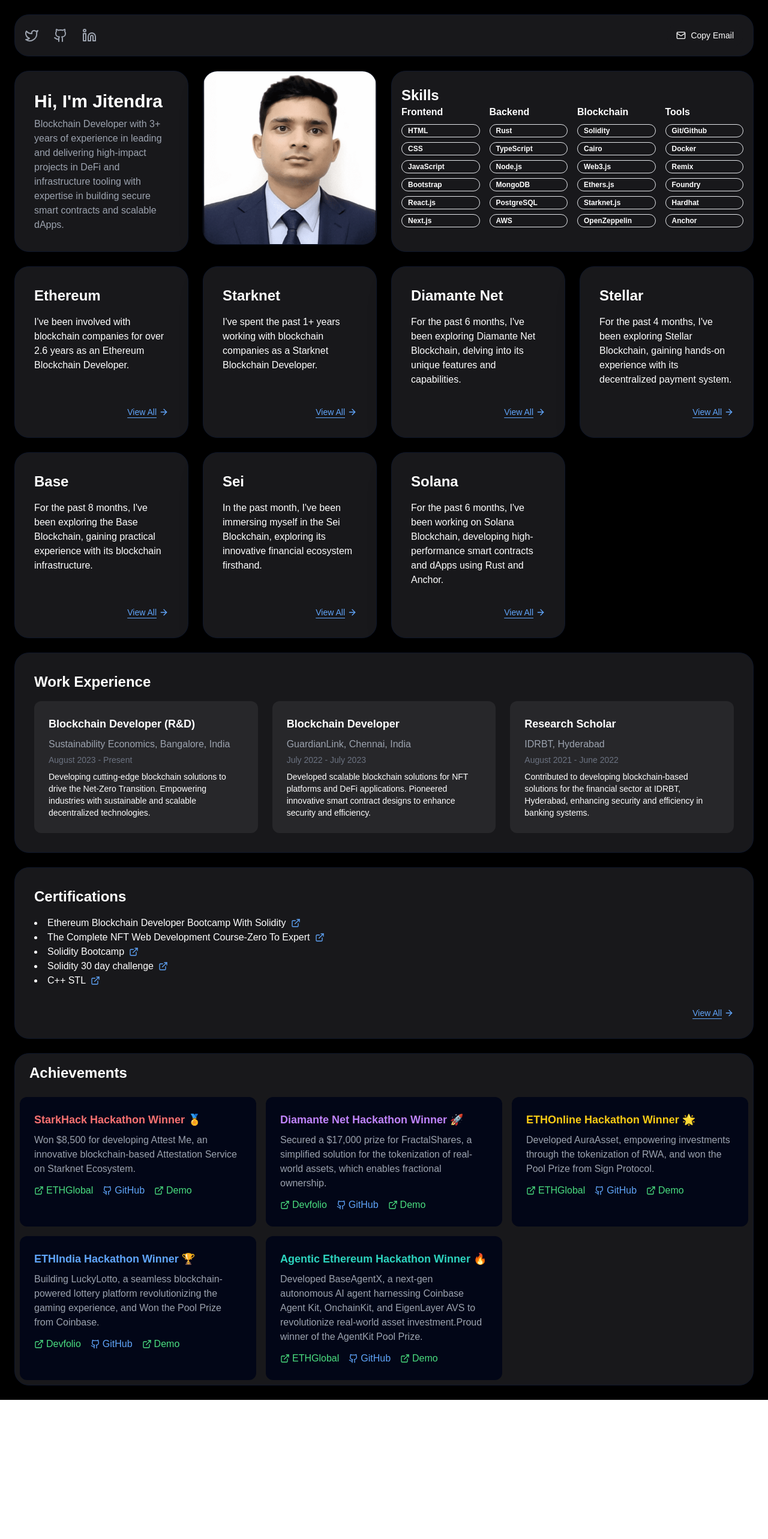
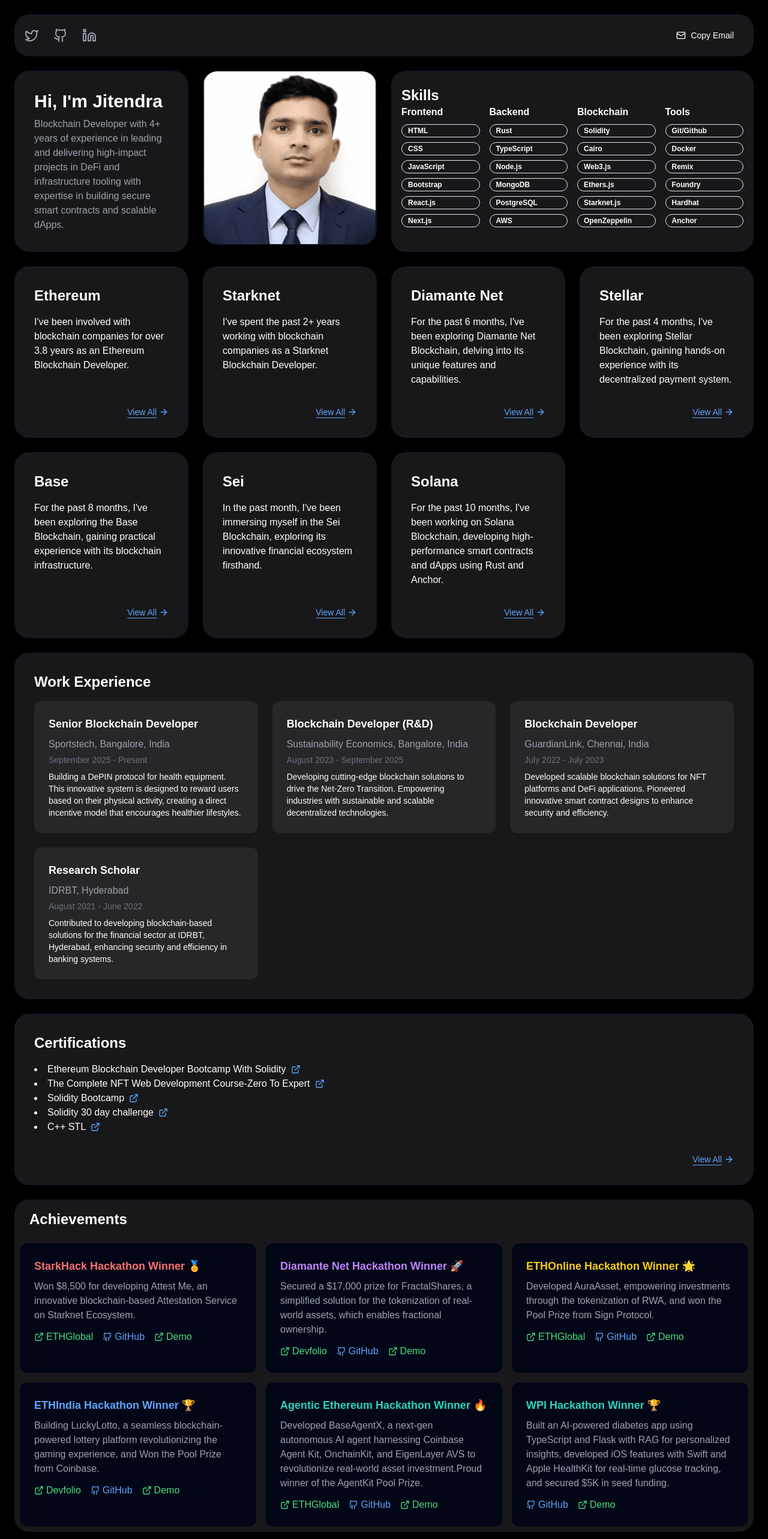
Before and after one commit to jitendragangwar123/Portfolio, a Next.js app: page / in a window 1280 px wide. Shown: the top 2566 px of the page at 60% size. Before the commit the page ends 2334 px from the top, so only its background shows below. Built offline with nearby package versions, Linux system fonts and the light colour scheme.

Commit message:
feat:experience updated

```diff
--- a/src/app/page.tsx
+++ b/src/app/page.tsx
@@ -23,7 +23,15 @@
 import SeiBg from "@/assets/tech-bg/sei-bg.png";
 import SolanaBg from "@/assets/tech-bg/solana-bg.jpg";
 
-type CardVariant = "ethereum" | "starknet" | "diamante" | "stellar" | "base" | "sei" | "solana" | "default";
+type CardVariant =
+  | "ethereum"
+  | "starknet"
+  | "diamante"
+  | "stellar"
+  | "base"
+  | "sei"
+  | "solana"
+  | "default";
 
 export default function Home() {
   const [ethereumDialogOpen, setEthereumDialogOpen] = React.useState(false);
@@ -33,7 +41,6 @@
   const [baseDialogOpen, setBaseDialogOpen] = React.useState(false);
   const [seiDialogOpen, setSeiDialogOpen] = React.useState(false);
   const [solanaDialogOpen, setSolanaDialogOpen] = React.useState(false);
-
 
   const [certificationsDialogOpen, setCertificationsDialogOpen] =
     React.useState(false);
@@ -70,7 +77,7 @@
             Hi, I&apos;m Jitendra
           </h1>
           <p className="text-gray-400 text-sm sm:text-base">
-            Blockchain Developer with 3+ years of experience in leading and
+            Blockchain Developer with 4+ years of experience in leading and
             delivering high-impact projects in DeFi and infrastructure tooling
             with expertise in building secure smart contracts and scalable
             dApps.
@@ -150,7 +157,7 @@
         >
           <h2 className="text-xl sm:text-2xl font-bold mb-4">Ethereum</h2>
           <p className="mb-4 text-sm sm:text-base">
-            I&apos;ve been involved with blockchain companies for over 2.6 years
+            I&apos;ve been involved with blockchain companies for over 3.8 years
             as an Ethereum Blockchain Developer.
           </p>
         </Card>
@@ -165,7 +172,7 @@
         >
           <h2 className="text-xl sm:text-2xl font-bold mb-4">Starknet</h2>
           <p className="mb-4 text-sm sm:text-base">
-            I&apos;ve spent the past 1+ years working with blockchain companies
+            I&apos;ve spent the past 2+ years working with blockchain companies
             as a Starknet Blockchain Developer.
           </p>
         </Card>
@@ -225,8 +232,8 @@
         >
           <h2 className="text-xl sm:text-2xl font-bold mb-4">Sei</h2>
           <p className="mb-4 text-sm sm:text-base">
-            In the past month, I&apos;ve been immersing myself in the Sei Blockchain,
-            exploring its innovative financial ecosystem firsthand.
+            In the past month, I&apos;ve been immersing myself in the Sei
+            Blockchain, exploring its innovative financial ecosystem firsthand.
           </p>
         </Card>
 
@@ -234,13 +241,16 @@
         <Card
           className="col-span-1 sm:col-span-2 lg:col-span-1 bg-zinc-900"
           onClick={() => setSolanaDialogOpen(true)}
-          viewAllButton={<ViewAllButton onClick={() => setSolanaDialogOpen(true)} />}
+          viewAllButton={
+            <ViewAllButton onClick={() => setSolanaDialogOpen(true)} />
+          }
           variant="solana"
         >
           <h2 className="text-xl sm:text-2xl font-bold mb-4">Solana</h2>
           <p className="mb-4 text-sm sm:text-base">
-            For the past 6 months, I&apos;ve been working on Solana Blockchain,
-            developing high-performance smart contracts and dApps using Rust and Anchor.
+            For the past 10 months, I&apos;ve been working on Solana Blockchain,
+            developing high-performance smart contracts and dApps using Rust and
+            Anchor.
           </p>
         </Card>
 
@@ -251,9 +261,16 @@
           </h2>
           <div className="grid grid-cols-1 sm:grid-cols-3 gap-4 sm:gap-6">
             <WorkExperience
+              title="Senior Blockchain Developer"
+              company="Sportstech, Bangalore, India"
+              period="September 2025 - Present"
+              description="Building a DePIN protocol for health equipment. This innovative system is designed to reward users based on their physical activity, creating a direct incentive model that encourages healthier lifestyles."
+            />
+
+            <WorkExperience
               title="Blockchain Developer (R&D)"
               company="Sustainability Economics, Bangalore, India"
-              period="August 2023 - Present"
+              period="August 2023 - September 2025"
               description="Developing cutting-edge blockchain solutions to drive the Net-Zero Transition. Empowering industries with sustainable and scalable decentralized technologies."
             />
             <WorkExperience
@@ -470,8 +487,9 @@
                 ETHIndia Hackathon Winner 🏆
               </h3>
               <p className="text-gray-400 mb-3">
-                Building LuckyLotto, a seamless blockchain-powered lottery platform revolutionizing the gaming experience,
-                and Won the Pool Prize from Coinbase.
+                Building LuckyLotto, a seamless blockchain-powered lottery
+                platform revolutionizing the gaming experience, and Won the Pool
+                Prize from Coinbase.
               </p>
               <div className="flex gap-4">
                 <a
@@ -509,7 +527,10 @@
                 Agentic Ethereum Hackathon Winner 🔥
               </h3>
               <p className="text-gray-400 mb-3">
-              Developed BaseAgentX, a next-gen autonomous AI agent harnessing Coinbase Agent Kit, OnchainKit, and EigenLayer AVS to revolutionize real-world asset investment.Proud winner of the AgentKit Pool Prize.
+                Developed BaseAgentX, a next-gen autonomous AI agent harnessing
+                Coinbase Agent Kit, OnchainKit, and EigenLayer AVS to
+                revolutionize real-world asset investment.Proud winner of the
+                AgentKit Pool Prize.
               </p>
               <div className="flex gap-4">
                 <a
@@ -532,6 +553,37 @@
                 </a>
                 <a
                   href="https://base-agent-x.vercel.app/"
+                  target="_blank"
+                  rel="noopener noreferrer"
+                  className="text-green-400 hover:underline flex items-center gap-1"
+                >
+                  <ExternalLink size={16} />
+                  <span>Demo</span>
+                </a>
+              </div>
+            </div>
+            <div className="bg-slate-950 p-6 rounded-xl hover:bg-zinc-800/80 transition-all">
+              <h3 className="font-bold text-lg mb-2 text-teal-400">
+                WPI Hackathon Winner 🏆
+              </h3>
+              <p className="text-gray-400 mb-3">
+                Built an AI-powered diabetes app using TypeScript and Flask with
+                RAG for personalized insights, developed iOS features with Swift
+                and Apple HealthKit for real-time glucose tracking, and secured
+                $5K in seed funding.{" "}
+              </p>
+              <div className="flex gap-4">
+                <a
+                  href="hhttps://github.com/SugarSense-ai"
+                  target="_blank"
+                  rel="noopener noreferrer"
+                  className="text-blue-400 hover:underline flex items-center gap-1"
+                >
+                  <Github size={16} />
+                  <span>GitHub</span>
+                </a>
+                <a
+                  href="https://sugarsense.ai/"
                   target="_blank"
                   rel="noopener noreferrer"
                   className="text-green-400 hover:underline flex items-center gap-1"
@@ -587,11 +639,11 @@
       />
 
       <ViewAllDialog
-          title="Solana Projects"
-          items={solanaProjects}
-          open={solanaDialogOpen}
-          onOpenChange={setSolanaDialogOpen}
-        />
+        title="Solana Projects"
+        items={solanaProjects}
+        open={solanaDialogOpen}
+        onOpenChange={setSolanaDialogOpen}
+      />
 
       <ViewAllDialog
         title="All Certifications"
@@ -630,7 +682,7 @@
     <div
       className={cn(
         "bg-[linear-gradient(45deg,transparent_25%,rgba(68,68,68,.2)_50%,transparent_75%,transparent_100%)] bg-zinc-950 relative overflow-hidden rounded-3xl border border-slate-900 bg-[length:250%_250%,100%_100%] bg-[position:-100%_0,0_0] bg-no-repeat p-8 shadow-2xl transition-all duration-300 cursor-pointer group ",
-        className
+        className,
       )}
       onClick={onClick}
       {...props}
@@ -793,7 +845,9 @@
               key={index}
               className="mb-6 p-4 bg-[rgb(20,20,20)] rounded-xl hover:bg-[rgb(30,30,30)] transition-colors"
             >
-              <h3 className="font-semibold text-white text-lg mb-2">{item.name}</h3>
+              <h3 className="font-semibold text-white text-lg mb-2">
+                {item.name}
+              </h3>
               <p className="text-gray-400 mb-3">{item.description}</p>
               <div className="flex gap-4">
                 {item.github && (
@@ -961,7 +1015,7 @@
       "BaseAgentX is an autonomous AI agent built on Base, leveraging Coinbase Agent Kit, OnchainKit, and EigenLayer AVS to revolutionize real-world asset investment with AI-driven automation. 🧠🤖 Winner of the AgentKit Pool Prize 🏆 in the Agentic Ethereum Hackathon 🏅, hosted by ETHGlobal.",
     github: "https://github.com/jitendragangwar123/BaseAgentX",
     live: "https://base-agent-x.vercel.app/",
-  }
+  },
 ];
 
 const seiProjects = [
@@ -1061,7 +1115,7 @@
         "hover:border-blue-500 hover:bg-blue-500/10 hover:text-blue-400",
         "hover:shadow-[0_0_15px_rgba(59,130,246,0.5)] hover:scale-105",
         "cursor-pointer",
-        className
+        className,
       )}
       {...props}
     >
@@ -1092,7 +1146,7 @@
     ref={ref}
     className={cn(
       "fixed inset-0 z-50 bg-background/80 backdrop-blur-sm transition-all duration-100 data-[state=closed]:animate-out data-[state=closed]:fade-out data-[state=open]:fade-in",
-      className
+      className,
     )}
     {...props}
   />
@@ -1109,7 +1163,7 @@
       ref={ref}
       className={cn(
         "fixed z-50 grid w-full gap-4 rounded-b-lg border bg-background p-6 shadow-lg animate-in data-[state=open]:fade-in-90 data-[state=open]:slide-in-from-bottom-10 sm:max-w-lg sm:rounded-lg sm:zoom-in-90 data-[state=open]:sm:slide-in-from-bottom-0",
-        className
+        className,
       )}
       {...props}
     >
@@ -1126,7 +1180,7 @@
   <div
     className={cn(
       "flex flex-col space-y-1.5 text-center sm:text-left",
-      className
+      className,
     )}
     {...props}
   />
@@ -1140,7 +1194,7 @@
   <div
     className={cn(
       "flex flex-col-reverse sm:flex-row sm:justify-end sm:space-x-2",
-      className
+      className,
     )}
     {...props}
   />
@@ -1155,7 +1209,7 @@
     ref={ref}
     className={cn(
       "text-lg font-semibold leading-none tracking-tight",
-      className
+      className,
     )}
     {...props}
   />
```
